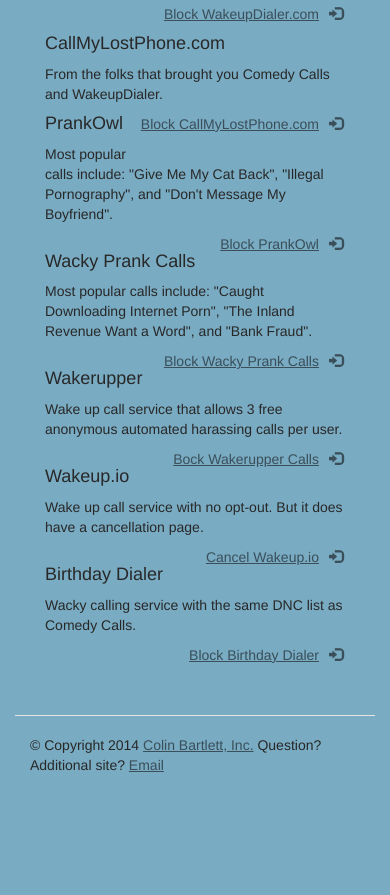
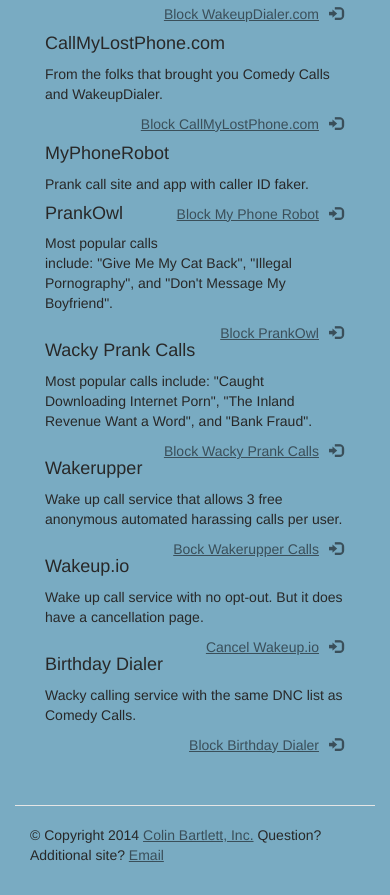
Before and after one commit to cbartlett/stopprankcalls, a website: page www/index.html in a window 390 px wide. Shown: the part 1040-1935 px from the top of the page. Before the commit the page ends 1845 px from the top, so only its background shows below. Drawn offline with nearby package versions, Linux system fonts and the light colour scheme.

Commit message:
Add MyPhoneRobot

```diff
--- a/www/index.html
+++ b/www/index.html
@@ -58,6 +58,11 @@
           <p>From the folks that brought you Comedy Calls and WakeupDialer.</p><p class="link">
           <a href="http://www.callmylostphone.com/dnc">Block CallMyLostPhone.com<span class="glyphicon glyphicon-log-in"></span></a>
           </p>
+
+          <h4>MyPhoneRobot</h4>
+          <p>Prank call site and app with caller ID faker.</p><p class="link">
+          <a href="https://myphonerobot.com/getstarted.html#BlockNumber">Block My Phone Robot<span class="glyphicon glyphicon-log-in"></span></a>
+          </p>
         </div>
 
         <div class="col-lg-6">
```
